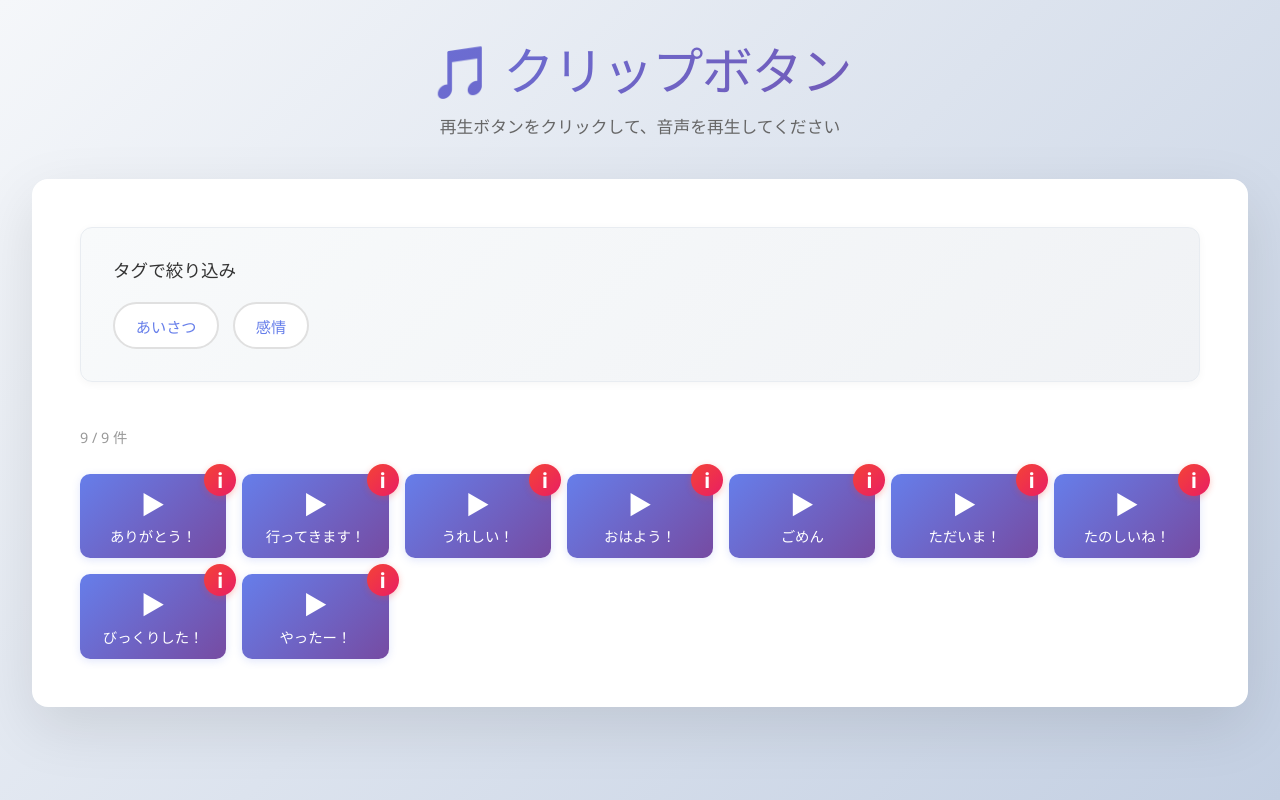
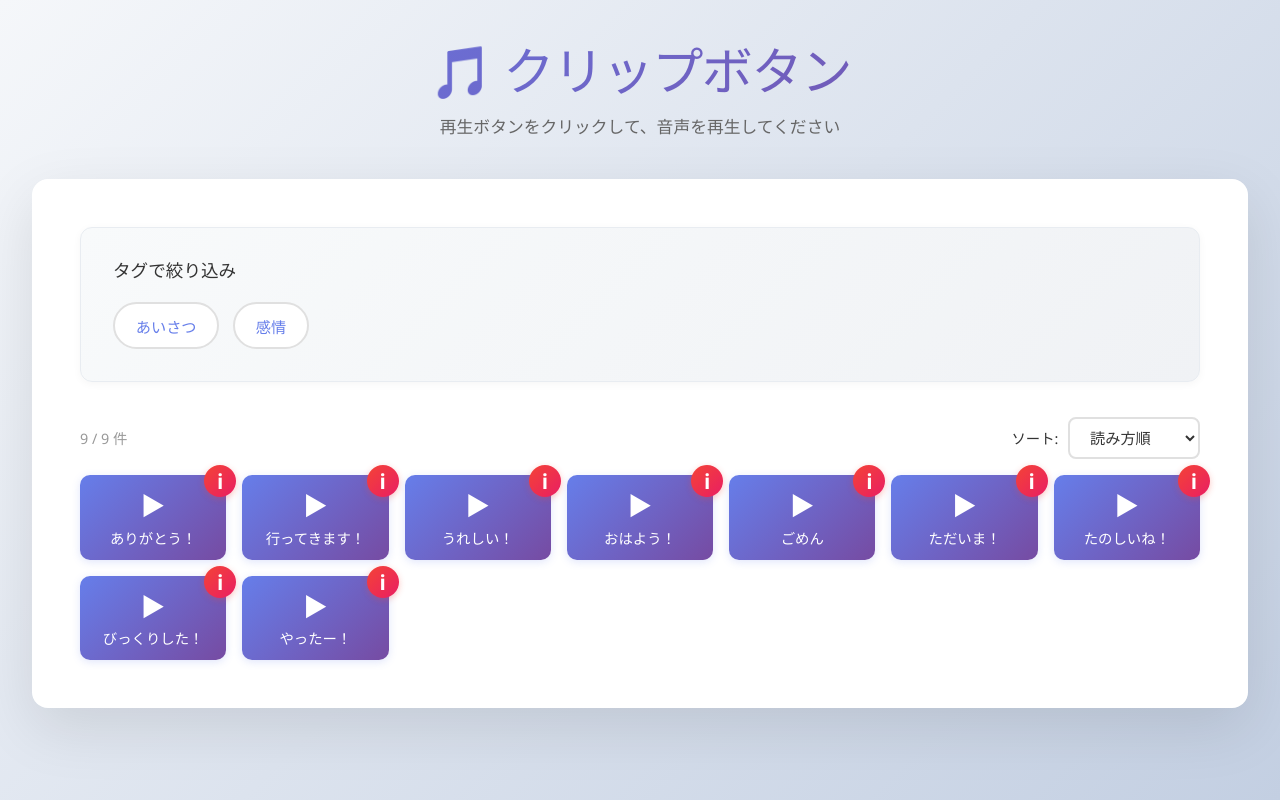
Before and after one commit to furen-button/clip-buttons, a React (Vite) app: page / in a window 1280 px wide. Built offline with nearby package versions, Linux system fonts and the light colour scheme.

Commit message:
Add ClipsListコンポーネントにソート機能を追加し、クリップの表示順を選択できるようにしました。また、スタイルを調整してヘッダーとソートコントロールを整えました。

```diff
--- a/src/components/ClipsList.tsx
+++ b/src/components/ClipsList.tsx
@@ -14,6 +14,7 @@ export function ClipsList() {
   const [loading, setLoading] = useState(true);
   const [error, setError] = useState<string | null>(null);
   const [selectedTags, setSelectedTags] = useState<Set<string>>(new Set());
+  const [sortBy, setSortBy] = useState<'text' | 'ruby'>('ruby');
   const { basePath } = useClips();
 
   useEffect(() => {
@@ -84,6 +85,15 @@ export function ClipsList() {
         clip.tags.some(tag => selectedTags.has(tag))
       );
 
+  /**
+   * フィルタ済みクリップをソート
+   */
+  const sortedAndFilteredClips = [...filteredClips].sort((a, b) => {
+    const aValue = sortBy === 'text' ? a.text : a.ruby;
+    const bValue = sortBy === 'text' ? b.text : b.ruby;
+    return aValue.localeCompare(bValue, 'ja');
+  });
+
   if (loading) {
     return <div className="clips-list loading">読み込み中...</div>;
   }
@@ -111,11 +121,25 @@ export function ClipsList() {
           </div>
         ) : (
           <>
-            <div className="clips-count">
-              {filteredClips.length} / {clips.length} 件
+            <div className="clips-header">
+              <div className="clips-count">
+                {sortedAndFilteredClips.length} / {clips.length} 件
+              </div>
+              <div className="clips-sort">
+                <label htmlFor="sort-select">ソート:</label>
+                <select
+                  id="sort-select"
+                  value={sortBy}
+                  onChange={(e) => setSortBy(e.target.value as 'text' | 'ruby')}
+                  className="sort-select"
+                >
+                  <option value="text">テキスト順</option>
+                  <option value="ruby">読み方順</option>
+                </select>
+              </div>
             </div>
             <div className="clips-grid">
-              {filteredClips.map((clip, index) => (
+              {sortedAndFilteredClips.map((clip, index) => (
                 <ClipButton key={index} clip={clip} />
               ))}
             </div>
--- a/src/styles/ClipsList.css
+++ b/src/styles/ClipsList.css
@@ -9,6 +9,15 @@
   display: flex;
   flex-direction: column;
   gap: 1rem;
+}
+
+/* クリップヘッダー */
+.clips-header {
+  display: flex;
+  justify-content: space-between;
+  align-items: center;
+  gap: 1.2rem;
+  flex-wrap: wrap;
 }
 
 /* クリップグリッド */
@@ -56,6 +65,42 @@
   font-weight: 500;
 }
 
+/* ソートコントロール */
+.clips-sort {
+  display: flex;
+  align-items: center;
+  gap: 0.6rem;
+}
+
+.clips-sort label {
+  font-size: 0.9rem;
+  font-weight: 500;
+  color: #333;
+}
+
+.sort-select {
+  padding: 0.5rem 0.8rem;
+  background-color: white;
+  border: 2px solid #e0e0e0;
+  border-radius: 8px;
+  font-size: 0.9rem;
+  color: #333;
+  cursor: pointer;
+  transition: all 0.2s ease;
+  font-weight: 500;
+}
+
+.sort-select:hover {
+  border-color: #667eea;
+  background-color: #f5f7ff;
+}
+
+.sort-select:focus {
+  outline: none;
+  border-color: #667eea;
+  box-shadow: 0 0 0 3px rgba(102, 126, 234, 0.1);
+}
+
 @keyframes spin {
   to {
     transform: rotate(360deg);
@@ -64,6 +109,12 @@
 
 /* PC用 (1024px以上) */
 @media (min-width: 1024px) {
+  .clips-header {
+    justify-content: space-between;
+    align-items: center;
+    gap: 2rem;
+  }
+
   .clips-grid {
     grid-template-columns: repeat(auto-fill, minmax(140px, 1fr));
     gap: 1rem;
@@ -81,10 +132,21 @@
     padding: 0.6rem 0;
     font-size: 0.9rem;
   }
+
+  .sort-select {
+    padding: 0.6rem 1rem;
+    font-size: 0.95rem;
+  }
 }
 
 /* タブレット用 (601px - 1023px) */
 @media (min-width: 601px) and (max-width: 1023px) {
+  .clips-header {
+    justify-content: space-between;
+    align-items: center;
+    gap: 1.5rem;
+  }
+
   .clips-grid {
     grid-template-columns: repeat(auto-fill, minmax(130px, 1fr));
     gap: 0.9rem;
@@ -101,10 +163,21 @@
     padding: 0.4rem 0;
     font-size: 0.85rem;
   }
+
+  .sort-select {
+    padding: 0.5rem 0.7rem;
+    font-size: 0.85rem;
+  }
 }
 
 /* モバイル用 (600px以下) */
 @media (max-width: 600px) {
+  .clips-header {
+    flex-direction: column;
+    align-items: flex-start;
+    gap: 0.8rem;
+  }
+
   .clips-grid {
     grid-template-columns: repeat(auto-fill, minmax(100px, 1fr));
     gap: 0.65rem;
@@ -129,4 +202,18 @@
     padding: 0.35rem 0;
     font-size: 0.75rem;
   }
+
+  .clips-sort {
+    width: 100%;
+    justify-content: space-between;
+  }
+
+  .clips-sort label {
+    font-size: 0.8rem;
+  }
+
+  .sort-select {
+    padding: 0.45rem 0.6rem;
+    font-size: 0.8rem;
+  }
 }
```
